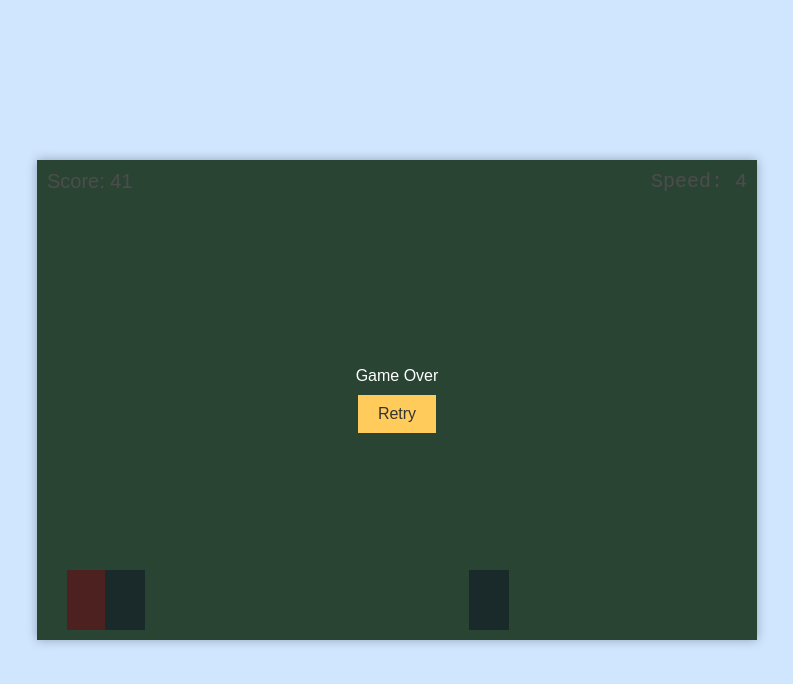
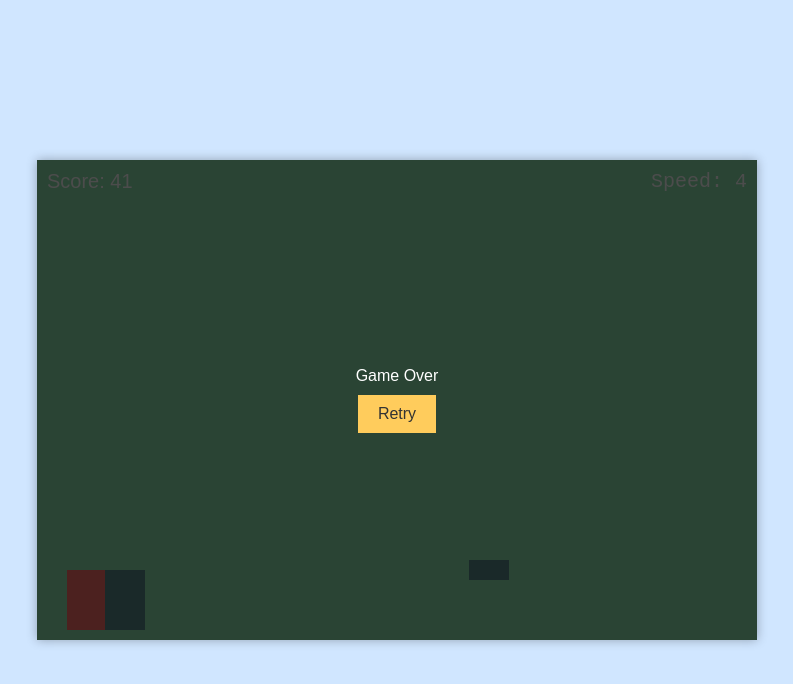
Before and after one commit to sonu84it/obstacle-dash, a plain HTML site: page index.html in a window 1280 px wide. Shown: the whole page, without its empty margins (243-1036 px from the left). Drawn offline with Linux system fonts and the light colour scheme.

Commit message:
Add slide obstacles

```diff
--- a/script.js
+++ b/script.js
@@ -47,13 +47,18 @@ function reset() {
 }
 
 function spawnObstacle() {
+    const type = Math.random() < 0.5 ? 'slide' : 'ground';
     const el = document.createElement('div');
     el.classList.add('obstacle');
+    if (type === 'slide') {
+        el.classList.add('slide');
+    }
     gameArea.appendChild(el);
     const obs = {
         x: gameArea.clientWidth,
+        type,
         width: 40,
-        height: 60,
+        height: type === 'slide' ? 20 : 60,
         el
     };
     obstacles.push(obs);
--- a/style.css
+++ b/style.css
@@ -41,6 +41,11 @@ body {
     width: 40px;
     height: 60px;
     background: #588b8b;
+}
+
+.obstacle.slide {
+    bottom: 60px;
+    height: 20px;
 }
 
 #score {
```
